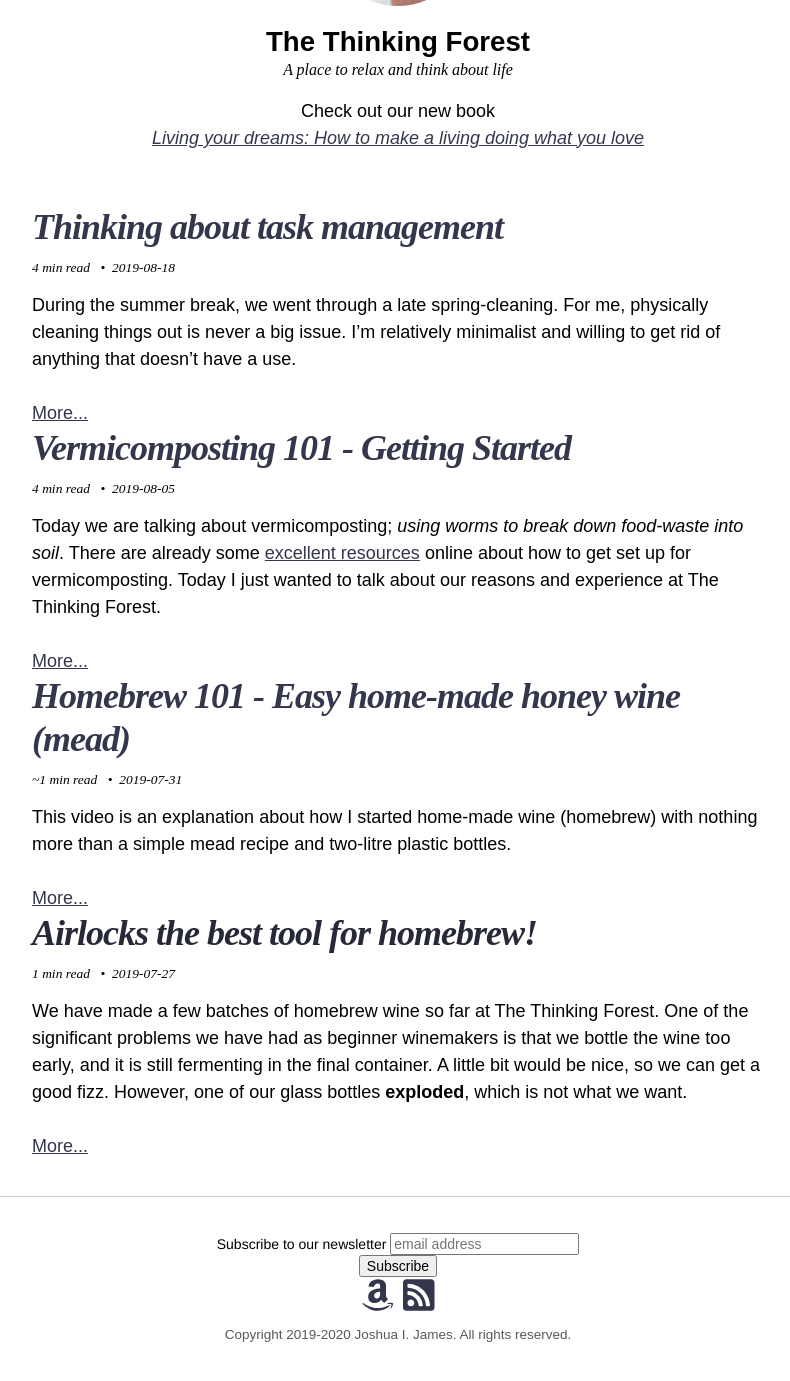
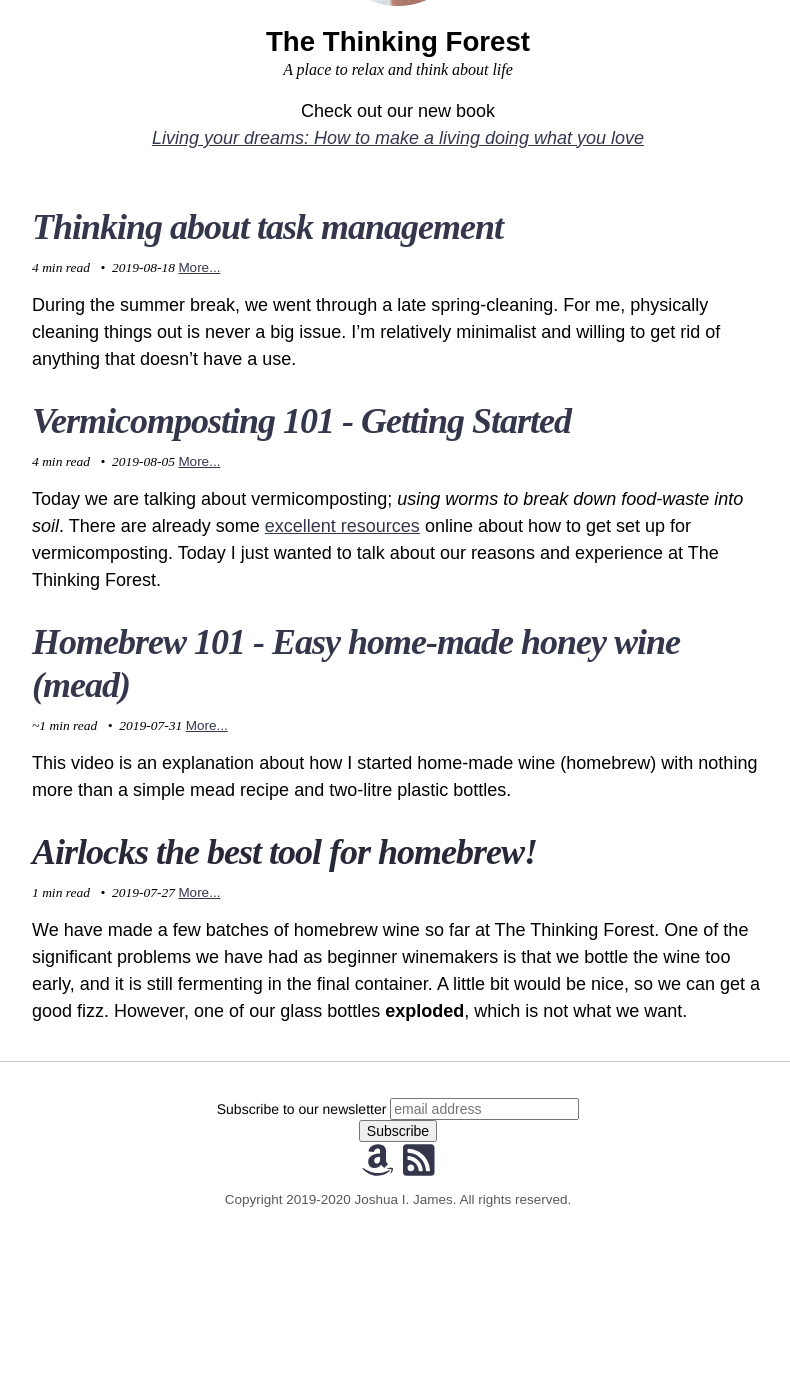
Before and after one commit to jijames/ThinkingForest, a Jekyll site: the page built from index.md, in a window 1280 px wide and 1400 px high, scrolled down 206 px. Shown: the top 1381 px of the window, without its empty margins (242-1032 px from the left). Built offline with Jekyll 4.4.1, drawn with Linux system fonts in a browser that asks for light colours; nearby versions of some CDN libraries; comment, search, counter and statistics services are not loaded; after the commit the page ends 1489 px from its top, so only the background shows below that; part of the change alters nothing that is shown.

```diff
--- a/_includes/posts-limit.html
+++ b/_includes/posts-limit.html
@@ -12,7 +12,7 @@
     <footer class="entry-meta">
         {% if site.read_time %}{% include read-time.html %}{% endif %}
         {% if entry.date %}{% include entry-date.html %}{% endif %}
+        <a href="{{ entry.url | relative_url }}" rel="bookmark">More...</a>
     </footer>
     {{ entry.excerpt }}
-    <a href="{{ entry.url | relative_url }}" rel="bookmark">More...</a>
 {%- endfor -%}
```
